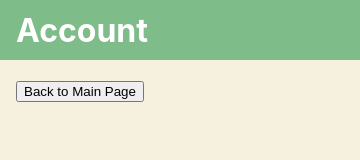
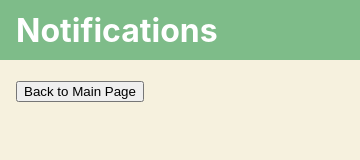
Before and after one commit to CarlBaines/EnterpriseProjectApp, an Electron app: page frontend/pages/notifications.html in a window 360 px wide. Drawn offline with Linux system fonts and the light colour scheme.

Commit message:
change notifications page name from account to notifications

```diff
--- a/frontend/pages/notifications.html
+++ b/frontend/pages/notifications.html
@@ -8,7 +8,7 @@
   </head>
   <body>
     <div class="fixed-bar-top">
-      <h1>Account</h1>
+      <h1>Notifications</h1>
     </div>
     <div class="app">
       <button onclick="window.location.href = 'homepage.html'">
```
